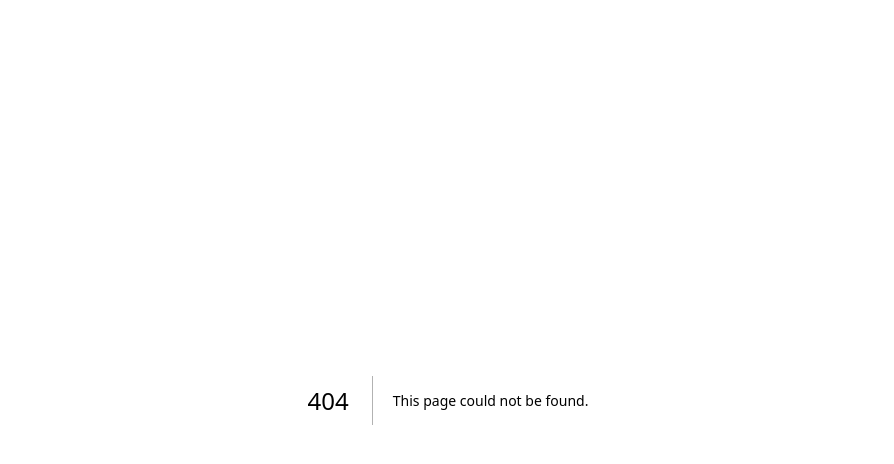
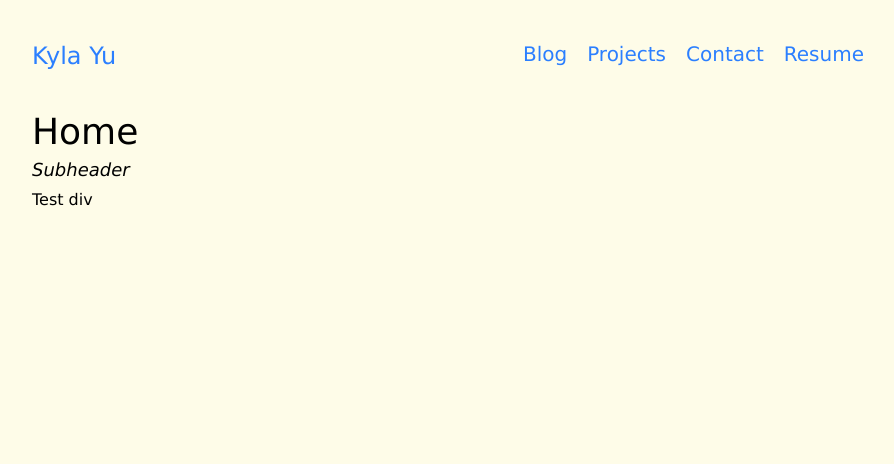
Before and after one commit to KylaYy/personal-website, a Next.js app: page / in a window 1280 px wide. Before the commit this address had no page. Shown: the top 464 px of the page, without its empty margins (192-1086 px from the left). Built offline with nearby package versions, Linux system fonts and the light colour scheme.

Commit message:
Fixed page routing and relinking home button

```diff
--- a/app/(home)/home/page.tsx
+++ b/app/(home)/page.tsx
@@ -1,6 +1,6 @@
 import SubHeader from "@/app/components/text/h2";
-import MaxWidthWrapper from "../../components/max-width-wrapper";
-import Header from "../../components/text/h1";
+import Header from "../components/text/h1";
+
 
 export default function Home() {
   return (
--- a/app/components/navbar.tsx
+++ b/app/components/navbar.tsx
@@ -15,7 +15,7 @@ const NavBar = () => {
     return (
         <div className="flex flex-row justify-between py-10 text-xl text-hlink">
             <div className="flex flex-row">
-                <Link href="/home" className="text-2xl">Kyla Yu</Link>
+                <Link href="/" className="text-2xl">Kyla Yu</Link>
             </div>
             <div className="flex flex-row space-x-5">
                 {links.map((link) => {
```
